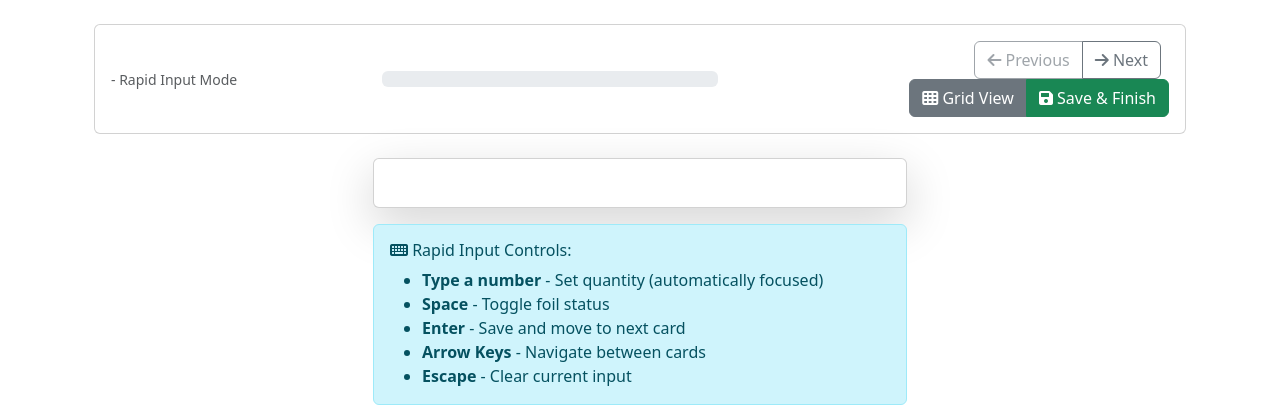
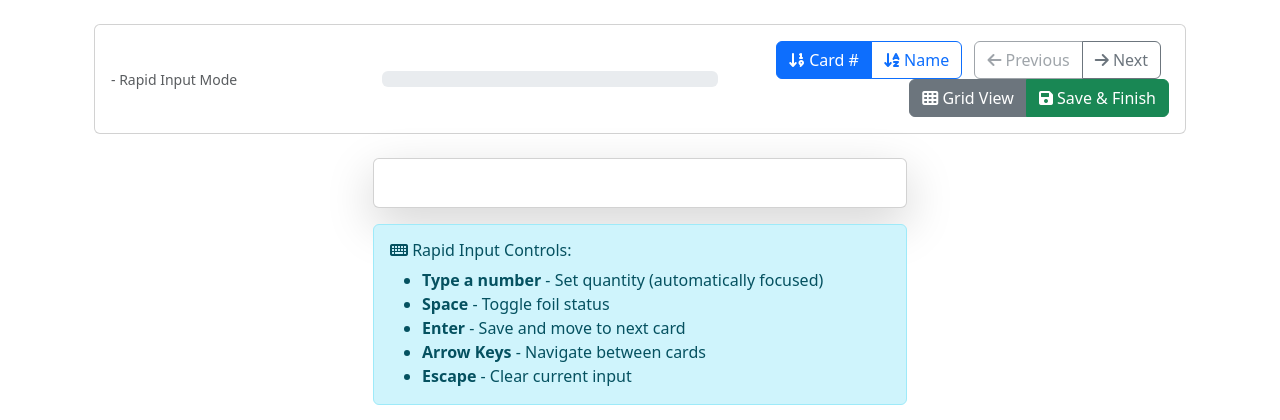
Before and after one commit to MattPicDev/mtg-collection-builder, a Flask app: template templates/rapid_view.html in a window 1280 px wide. Shown: the part 56-476 px from the top of the page. Run offline with Flask 3, Linux system fonts and the light colour scheme; the template is opened without the code that fills it, so the values that code supplies are empty.

Commit message:
Add card sorting functionality to rapid input mode
- Added toggle buttons for sorting by card number vs alphabetical order
- Maintains current card position when switching between sort modes
- Navigation (arrow keys, Enter) follows the current sort order
- Preserves all user input data when sorting changes
- Consistent UI with grid view sorting controls
- Smart card position tracking during sort transitions

```diff
--- a/templates/rapid_view.html
+++ b/templates/rapid_view.html
@@ -27,6 +27,14 @@
                             </div>
                         </div>
                         <div class="col-md-5 text-end">
+                            <div class="btn-group me-2" role="group">
+                                <button type="button" class="btn btn-outline-primary active" id="sortByNumber" onclick="sortCards('number')">
+                                    <i class="fas fa-sort-numeric-down"></i> Card #
+                                </button>
+                                <button type="button" class="btn btn-outline-primary" id="sortByName" onclick="sortCards('name')">
+                                    <i class="fas fa-sort-alpha-down"></i> Name
+                                </button>
+                            </div>
                             <div class="btn-group me-2" role="group">
                                 <button type="button" class="btn btn-outline-secondary" onclick="previousCard()" id="prevBtn" disabled>
                                     <i class="fas fa-arrow-left"></i> Previous
@@ -88,17 +96,60 @@
 
 {% block scripts %}
 <script>
-const cardData = JSON.parse(document.getElementById('cardData').textContent);
+const originalCardData = JSON.parse(document.getElementById('cardData').textContent);
+let cardData = [...originalCardData]; // Working copy for sorting
 let currentCardIndex = 0;
 let collectedData = {};
 let isProcessing = false;
+let currentSort = 'number'; // Default sort by card number
 
 // Initialize
 document.addEventListener('DOMContentLoaded', function() {
+    sortCards('number'); // Apply default sort
     showCard(0);
     setupKeyboardHandlers();
     focusInput();
 });
+
+function sortCards(sortType) {
+    if (currentSort === sortType) return; // Already sorted this way
+
+    currentSort = sortType;
+
+    // Update button states
+    document.getElementById('sortByNumber').classList.remove('active');
+    document.getElementById('sortByName').classList.remove('active');
+    document.getElementById('sortBy' + (sortType === 'number' ? 'Number' : 'Name')).classList.add('active');
+
+    // Remember the current card ID to maintain position
+    const currentCardId = cardData[currentCardIndex]?.id;
+
+    // Sort the card data
+    if (sortType === 'name') {
+        cardData.sort((a, b) => a.name.localeCompare(b.name));
+    } else {
+        // Sort by collector number (handle mixed numeric/text)
+        cardData.sort((a, b) => {
+            const aNum = parseInt(a.collector_number) || 0;
+            const bNum = parseInt(b.collector_number) || 0;
+            if (aNum !== bNum) {
+                return aNum - bNum;
+            }
+            return a.collector_number.localeCompare(b.collector_number);
+        });
+    }
+
+    // Find the new index of the current card
+    if (currentCardId) {
+        const newIndex = cardData.findIndex(card => card.id === currentCardId);
+        if (newIndex !== -1) {
+            currentCardIndex = newIndex;
+        }
+    }
+
+    // Update the display
+    showCard(currentCardIndex);
+}
 
 function showCard(index) {
     if (index < 0 || index >= cardData.length) return;
@@ -341,7 +392,7 @@ function saveAndFinish() {
     for (const cardId in collectedData) {
         const data = collectedData[cardId];
         if (data.quantity > 0) {
-            const card = cardData.find(c => c.id === cardId);
+            const card = originalCardData.find(c => c.id === cardId);
             if (card) {
                 promises.push(
                     fetch('/api/add_card', {
```
